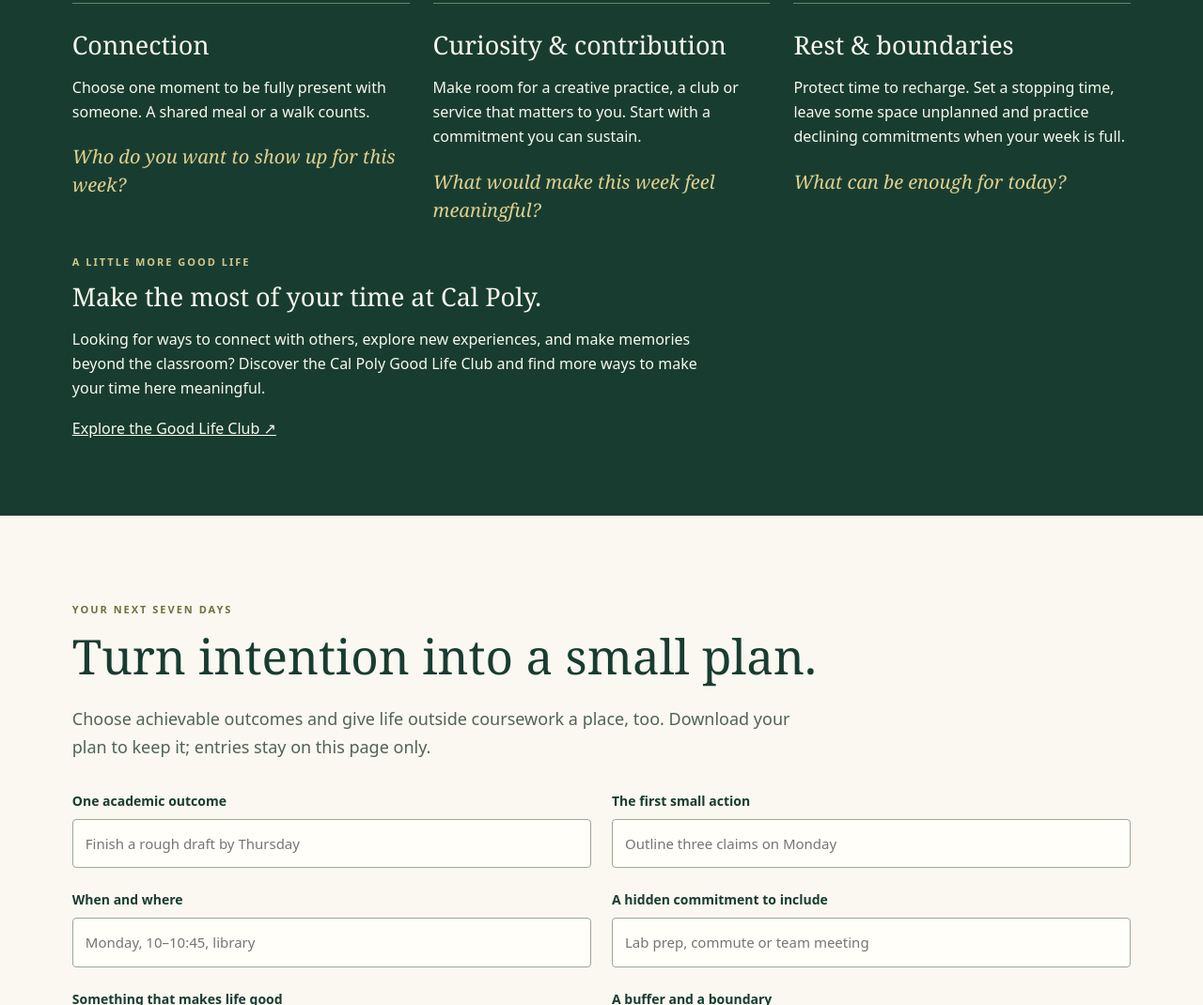
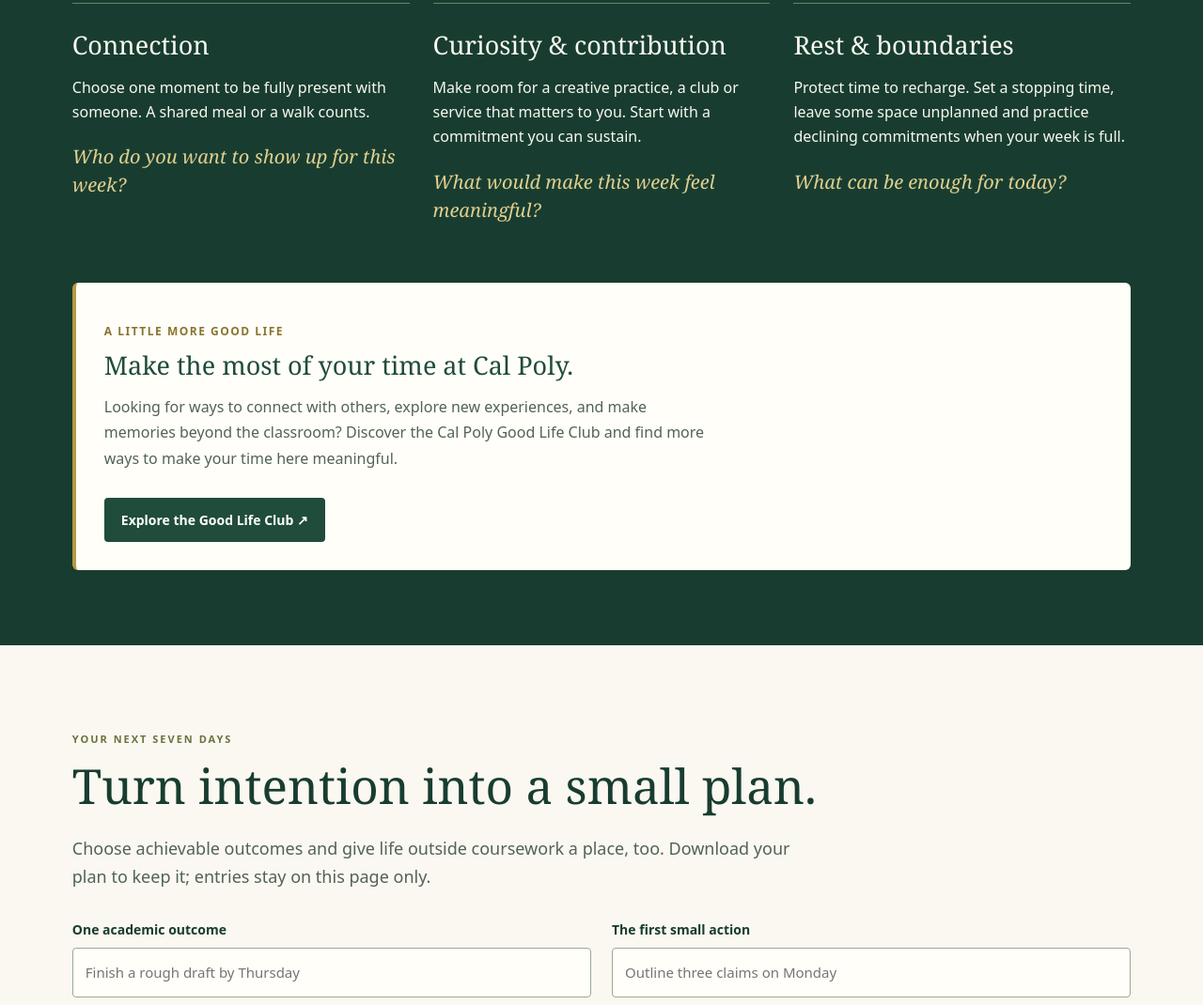
Before and after one commit to oliveoil-42/mustang-method, a plain HTML site: page index.html in a window 1280 px wide. Shown: the part 4675-5745 px from the top of the page at 94% size. Drawn offline with Linux system fonts and the light colour scheme.

Commit message:
Update styles.css

```diff
--- a/styles.css
+++ b/styles.css
@@ -21,3 +21,47 @@
 .quiz-result ol{padding-left:22px}
 .quiz-note{font-size:13px;color:#526357}
 @media(max-width:560px){.strategy-quiz{padding:20px}.quiz-progress-row{align-items:flex-start;flex-direction:column;gap:8px}.quiz-progress-track{width:100%;flex:none}}
+
+.good-life-feature {
+  margin-top: 42px;
+  padding: 30px;
+  background: #fffef9;
+  color: #204c3b;
+  border-left: 4px solid #b69b41;
+  border-radius: 6px;
+}
+
+.good-life-feature .eyebrow {
+  color: #8a7430;
+  font-size: 12px;
+  font-weight: 700;
+  letter-spacing: 1.5px;
+}
+
+.good-life-feature h3 {
+  margin: 10px 0;
+  color: #204c3b;
+}
+
+.good-life-feature p:not(.eyebrow) {
+  max-width: 650px;
+  color: #526357;
+  line-height: 1.7;
+}
+
+.good-life-link {
+  display: inline-block;
+  margin-top: 12px;
+  padding: 12px 18px;
+  background: #204c3b;
+  color: #fff;
+  border-radius: 4px;
+  text-decoration: none;
+  font-weight: 600;
+  font-size: 14px;
+  transition: background 0.2s ease;
+}
+
+.good-life-link:hover {
+  background: #32664e;
+}
```
